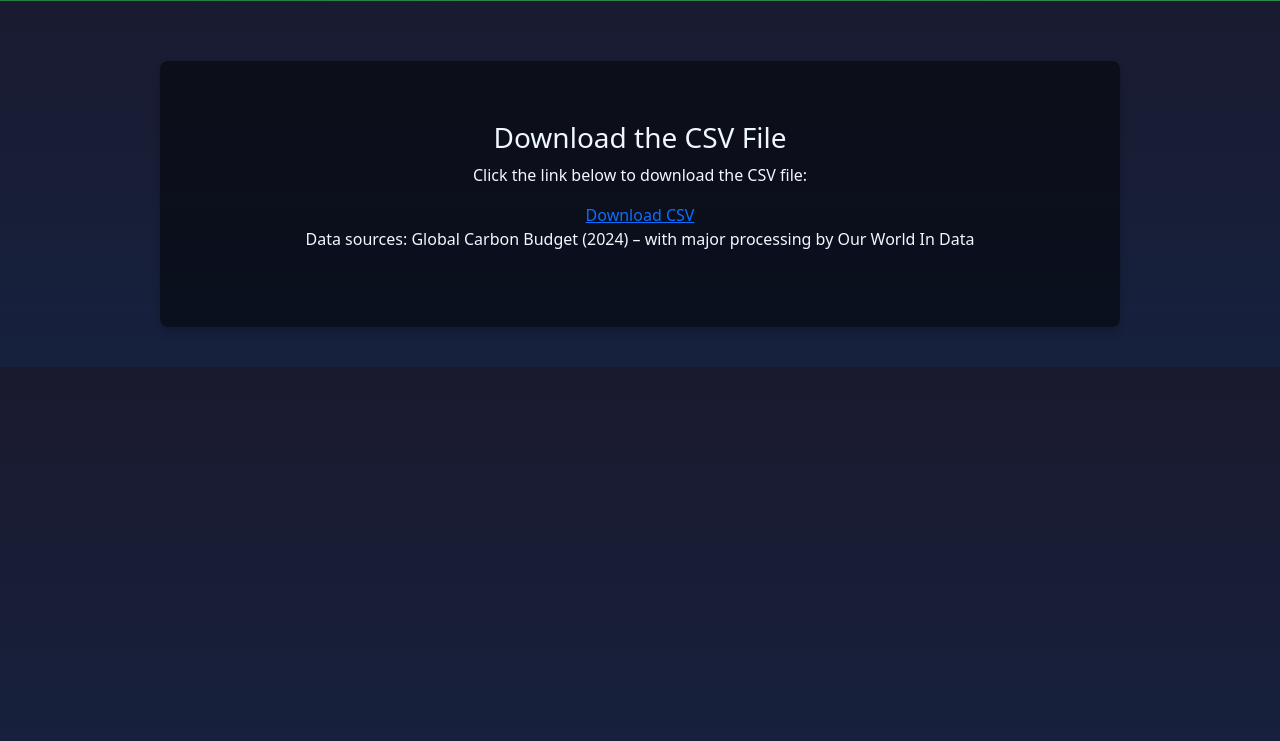
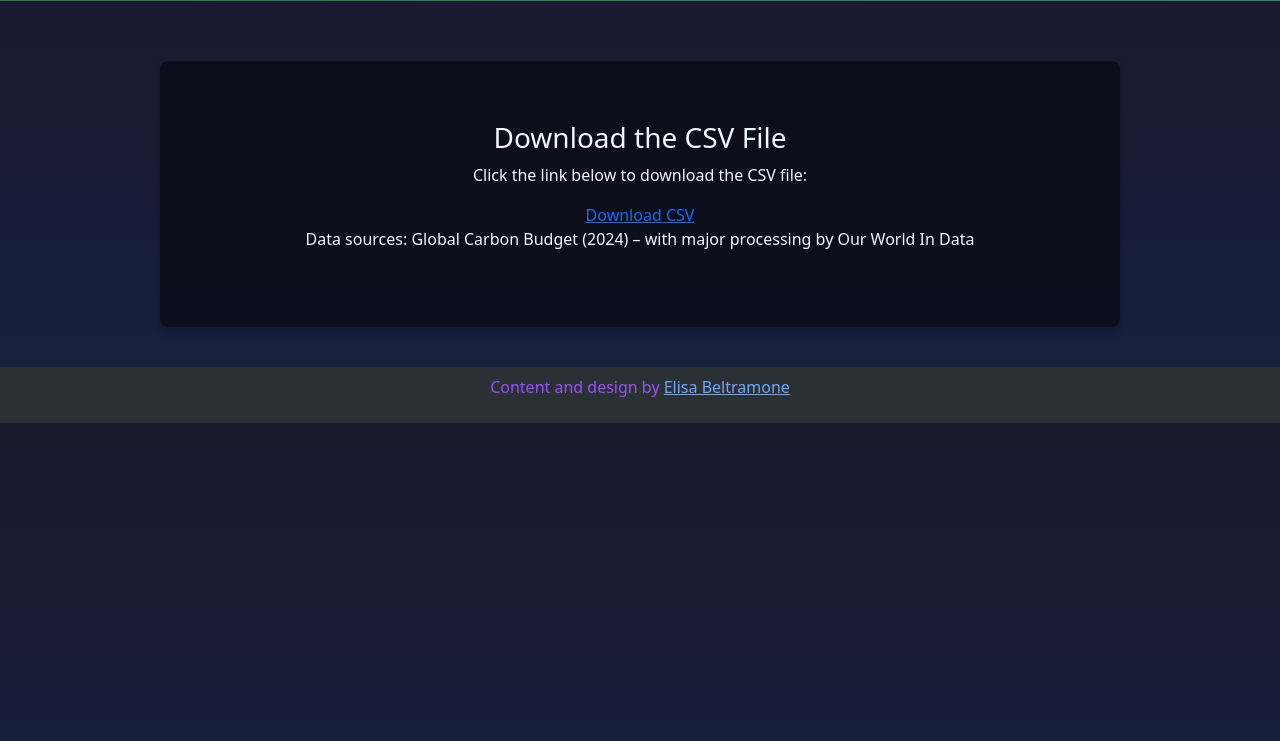
Before and after one commit to Elisa-Beltramone/CO2-Emissions, a plain HTML site: page data.html in a window 1280 px wide. Shown: the part 59-800 px from the top of the page. Drawn offline with nearby package versions, Linux system fonts and the light colour scheme.

Commit message:
updtates

```diff
--- a/data.html
+++ b/data.html
@@ -24,6 +24,9 @@
       </button>
       <div class="collapse navbar-collapse" id="navbarText">
         <ul class="navbar-nav me-auto mb-2 mb-lg-0">
+          <li class="nav-item">
+            <a class="nav-link" href="https://dioxide-of-carbon.my.canva.site/">Presentation</a>
+          </li>
           <li class="nav-item">
             <a class="nav-link" href="grafics.html">Grafics</a>
           </li>
@@ -52,6 +55,14 @@
     </div>
   </section>
 
+
+  <nav class="navbar sticky-bottom bg-body-tertiary " data-bs-theme="dark">
+    <div class="container-fluid d-flex justify-content-center">
+      <p class="foot"> Content and design by
+      <a href="https://elisa-beltramone.github.io/my_web_profile/">Elisa Beltramone</a></p>
+    </div>
+  </nav>
+
   <!-- Bootstrap JS -->
   <script src="https://cdn.jsdelivr.net/npm/bootstrap@5.3.3/dist/js/bootstrap.bundle.min.js"
     integrity="sha384-YvpcrYf0tY3lHB60NNkmXc5s9fDVZLESaAA55NDzOxhy9GkcIdslK1eN7N6jIeHz"
--- a/style.css
+++ b/style.css
@@ -105,3 +105,7 @@ a:hover {
 .cluster li {
     padding: 5px;
 }
+
+.foot {
+    color: #9a4fff;
+}
```
Also changed, not shown: grafics.html (+9 -0 lines), index.html (+9 -1 lines), model.html (+10 -0 lines).
